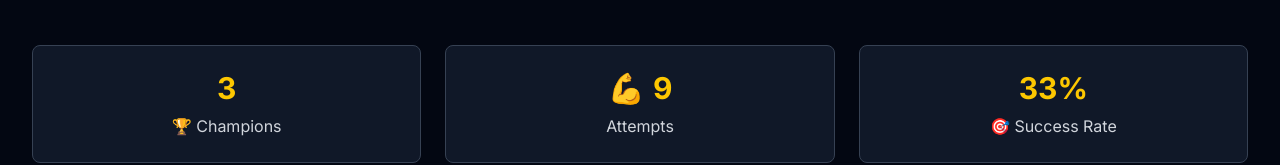
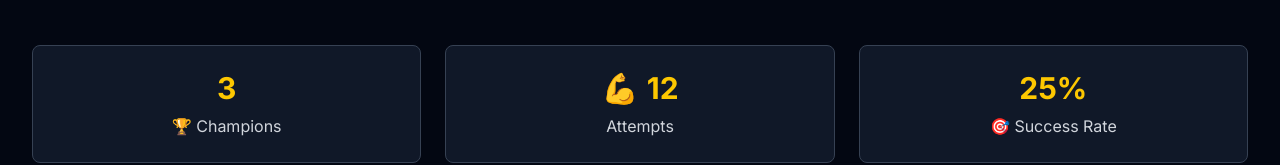
Before and after one commit to kieranmv95/theheavymugchallenge, a Next.js app: page /wall-of-fame in a window 1280 px wide. Shown: the part 223-388 px from the top of the page. Built offline with nearby package versions, Linux system fonts and the light colour scheme.

Commit message:
attempts

```diff
--- a/src/app/wall-of-fame/page.tsx
+++ b/src/app/wall-of-fame/page.tsx
@@ -7,7 +7,7 @@ type WallOfFameEntry = {
   date: string;
 };
 
-const attempts = 9;
+const attempts = 12;
 
 const wallOfFameData: WallOfFameEntry[] = [
   {
```
